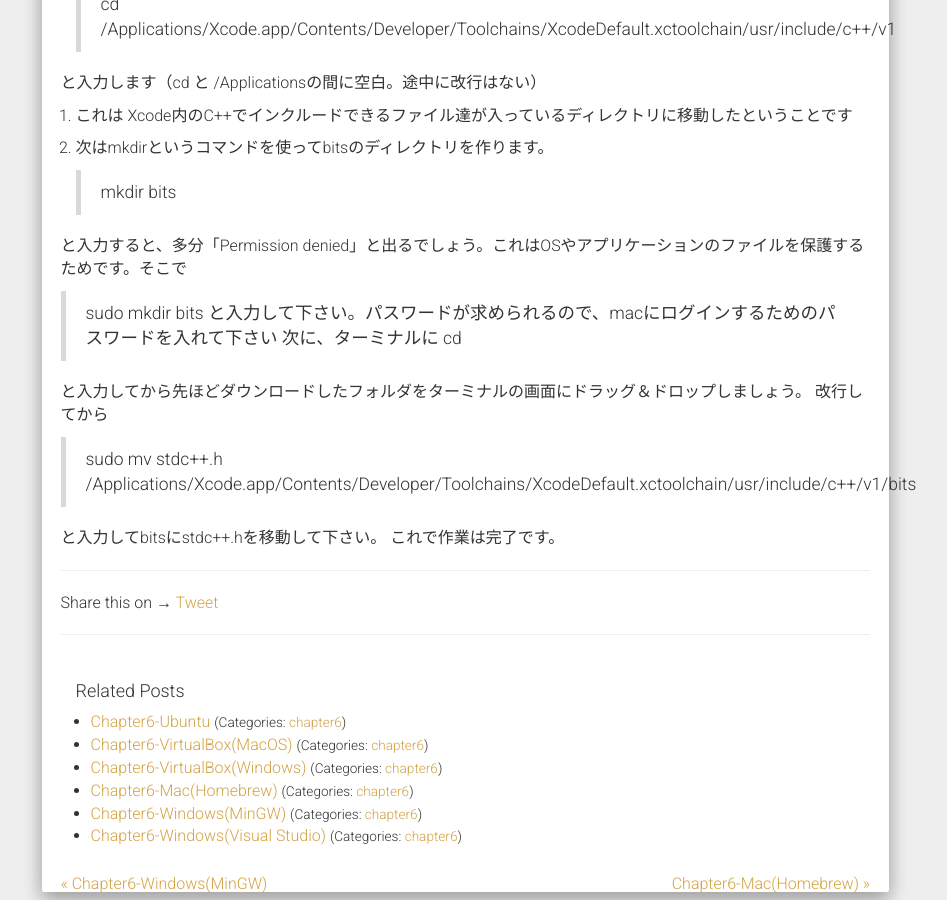
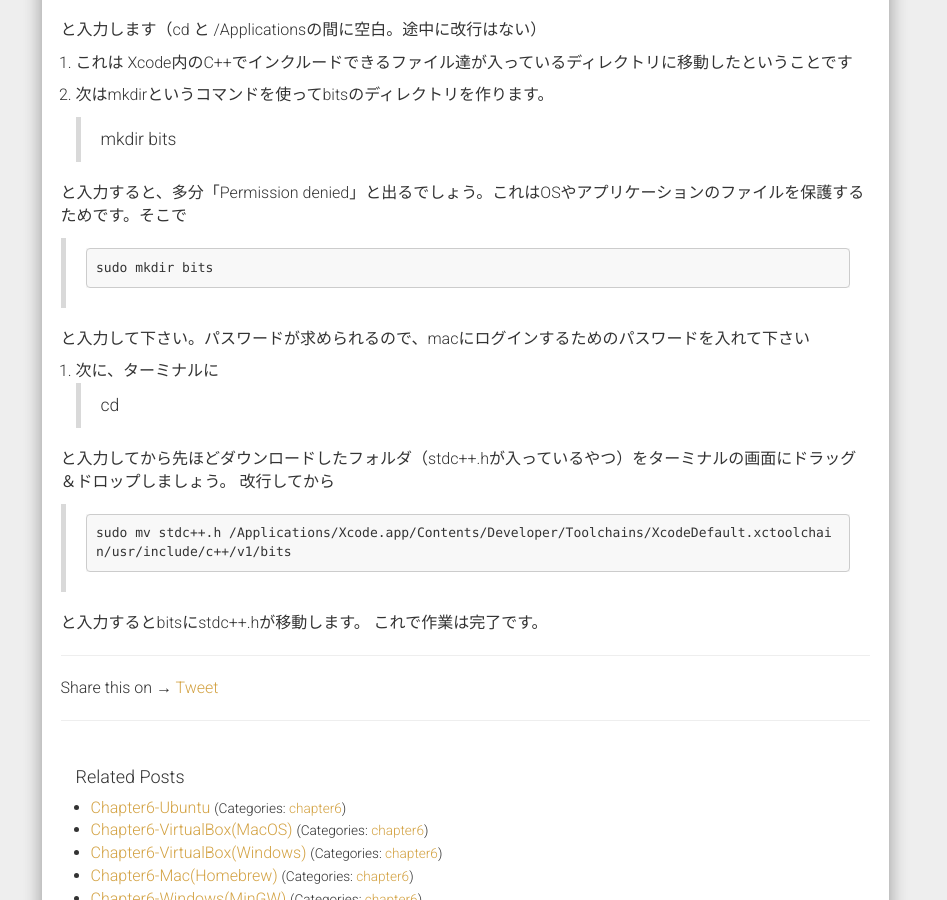
Before and after one commit to TKPaken/beginners, a Jekyll site: the page built from _posts/2020-3-25-chapter6-mac-xcode.md, in a window 1280 px wide and 900 px high, scrolled down 1118 px. Shown: the whole window, without its empty margins (321-1268 px from the left). Built offline with Jekyll 4.4.1, drawn with Linux system fonts in a browser that asks for light colours; nearby versions of some CDN libraries; comment, search, counter and statistics services are not loaded.

Commit message:
Changed the quotes

```diff
--- a/_posts/2020-3-25-chapter6-mac-xcode.md
+++ b/_posts/2020-3-25-chapter6-mac-xcode.md
@@ -30,24 +30,31 @@ ___
 1. そもそも#include<bits/stdc++.h>は、「bits」というディレクトリ（ファイルの置き場）の中の「stdc++.h」というファイルを読み込むという意味です。しかし、Xcodeにはそれが用意されていないのでそれを使うことができません。なのでまずstdc++.hというファイルをウェブからダウンロードします。
 
 2. 次にXcodeのなかに「bits」というディレクトリを作ります。これを作るにはターミナルというアプリケーションを使います。ターミナルを開いて
-> cd /Applications/Xcode.app/Contents/Developer/Toolchains/XcodeDefault.xctoolchain/usr/include/c++/v1
+>
+    cd /Applications/Xcode.app/Contents/Developer/Toolchains/XcodeDefault.xctoolchain/usr/include/c++/v1
 
 と入力します（cd と /Applicationsの間に空白。途中に改行はない）
 
 3. これは Xcode内のC++でインクルードできるファイル達が入っているディレクトリに移動したということです
 
 4. 次はmkdirというコマンドを使ってbitsのディレクトリを作ります。
-> mkdir bits
+>
+    mkdir bits
 
 と入力すると、多分「Permission denied」と出るでしょう。これはOSやアプリケーションのファイルを保護するためです。そこで
-> sudo mkdir bits
+>
+    sudo mkdir bits
+
 と入力して下さい。パスワードが求められるので、macにログインするためのパスワードを入れて下さい
-次に、ターミナルに
-> cd
 
-と入力してから先ほどダウンロードしたフォルダをターミナルの画面にドラッグ＆ドロップしましょう。
+5. 次に、ターミナルに
+>
+    cd
+
+と入力してから先ほどダウンロードしたフォルダ（stdc++.hが入っているやつ）をターミナルの画面にドラッグ＆ドロップしましょう。
 改行してから
-> sudo mv stdc++.h /Applications/Xcode.app/Contents/Developer/Toolchains/XcodeDefault.xctoolchain/usr/include/c++/v1/bits
+>
+    sudo mv stdc++.h /Applications/Xcode.app/Contents/Developer/Toolchains/XcodeDefault.xctoolchain/usr/include/c++/v1/bits
 
-と入力してbitsにstdc++.hを移動して下さい。
+と入力するとbitsにstdc++.hが移動します。
 これで作業は完了です。
```
Also changed, not shown: other parts of _posts/2020-3-25-chapter6-mac-xcode.md (+1 -1 lines).
